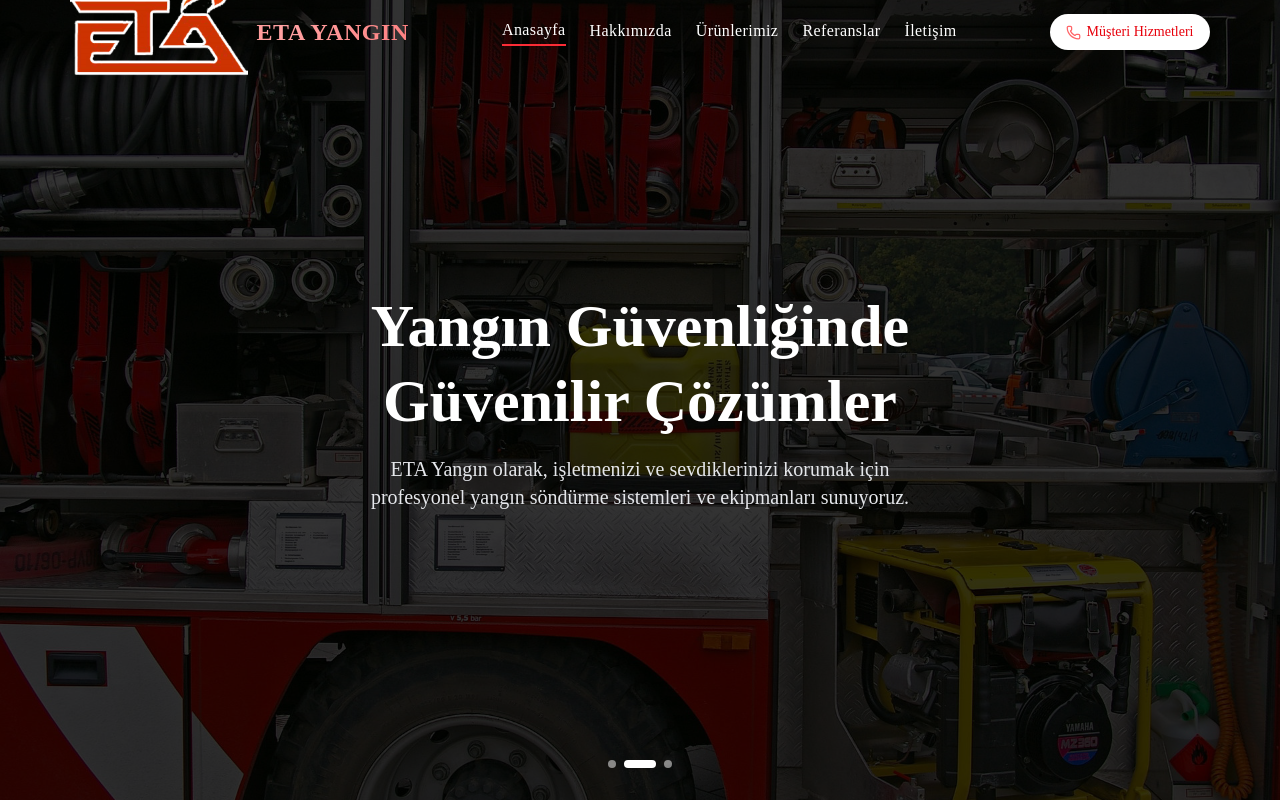
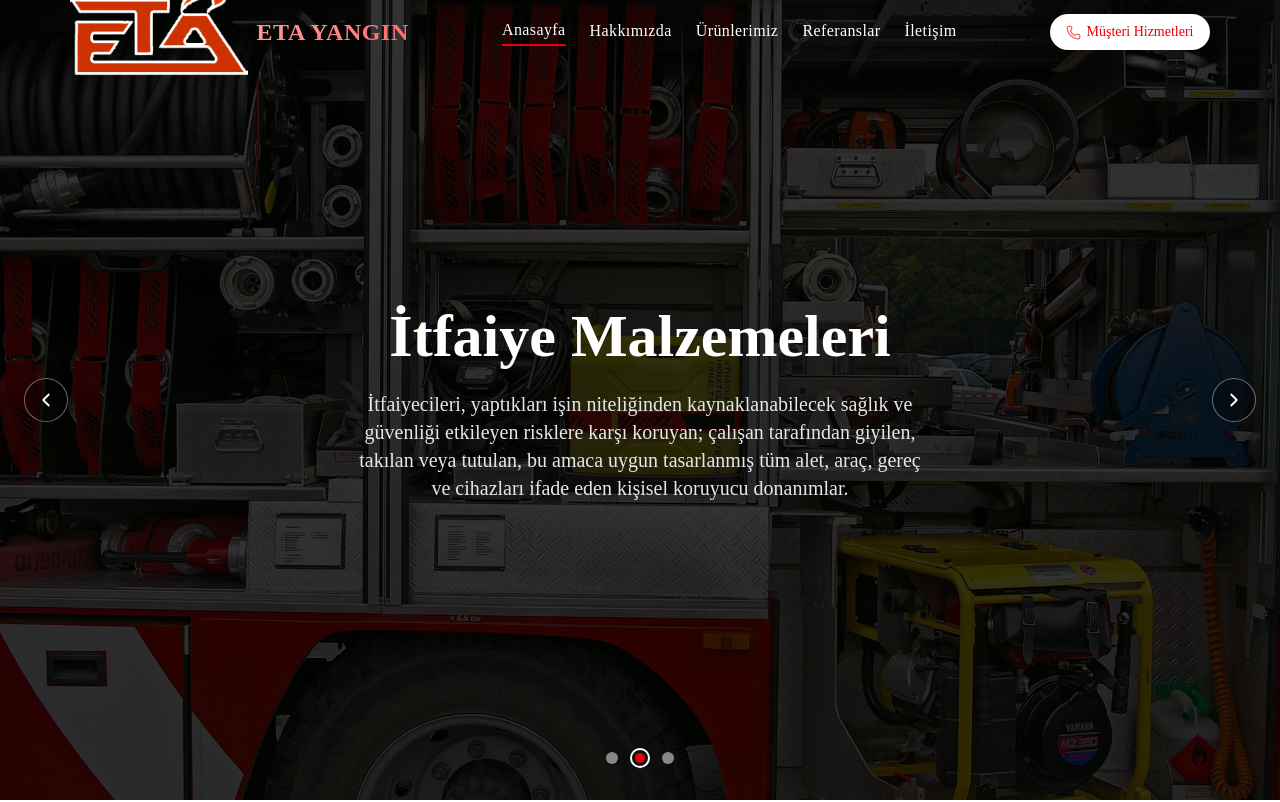
Before and after one commit to furkanarslan1/eta-yangin, a Next.js app: page / in a window 1280 px wide. Shown: the top 802 px of the page. Built offline with nearby package versions, Linux system fonts and the light colour scheme.

Commit message:
refactor:hero and header brand color

```diff
--- a/components/Header.tsx
+++ b/components/Header.tsx
@@ -8,21 +8,49 @@ import {
   SheetTrigger,
 } from "@/components/ui/sheet";
 import { navigations } from "@/lib/constants/navigation";
-import { Mail, MapPin, Menu, Phone } from "lucide-react";
+import { Menu, Phone } from "lucide-react";
 import Image from "next/image";
 import Link from "next/link";
 import { usePathname } from "next/navigation";
+import { useEffect, useState } from "react";
 
 export default function Header() {
   const pathname = usePathname();
+  const [scrolled, setScrolled] = useState(false);
+
+  useEffect(() => {
+    function onScroll() {
+      setScrolled(window.scrollY > 10);
+    }
+    window.addEventListener("scroll", onScroll, { passive: true });
+    return () => window.removeEventListener("scroll", onScroll);
+  }, []);
 
   return (
-    <div className="absolute top-0 left-0 z-20 flex w-full items-center justify-between md:justify-around px-6 h-16 text-white">
+    <div
+      className={`fixed top-0 left-0 z-20 flex w-full items-center justify-between md:justify-around px-6 h-16 text-white transition-colors duration-300 ${
+        scrolled ? "bg-red-700" : "bg-transparent"
+      }`}
+    >
       {/* BRAND */}
       <Link href="/" className="flex items-center gap-2">
-        <Image src="/logo.png" alt="eta-yangin-logo" width={90} height={90} style={{ width: "auto", height: "auto" }} priority loading="eager" />
+        <Image
+          src="/logo.png"
+          alt="eta-yangin-logo"
+          width={90}
+          height={90}
+          style={{ width: "auto", height: "auto" }}
+          priority
+          loading="eager"
+        />
 
-        <span className="text-xl md:text-2xl font-bold tracking-wide bg-linear-to-r from-red-400 via-red-300 to-red-400 bg-clip-text text-transparent animate-gradient">
+        <span
+          className={`text-xl md:text-2xl font-bold tracking-wide transition-colors duration-300 ${
+            scrolled
+              ? "text-white"
+              : "bg-linear-to-r from-red-400 via-red-300 to-red-400 bg-clip-text text-transparent animate-gradient"
+          }`}
+        >
           ETA YANGIN
         </span>
       </Link>
@@ -34,24 +62,32 @@ export default function Header() {
             key={nav.href}
             href={nav.href}
             className={`relative group text-white text-md font-medium tracking-wide pb-0.5 ${
-              pathname === nav.href ? "border-b-2 border-red-500" : ""
+              pathname === nav.href
+                ? `border-b-2 ${scrolled ? "border-white" : "border-red-600"}`
+                : ""
             }`}
           >
             {nav.name}
             {pathname !== nav.href && (
-              <span className="absolute left-1/2 bottom-0 h-0.5 w-0 bg-red-500 group-hover:w-full group-hover:left-0 transition-all duration-500" />
+              <span
+                className={`absolute left-1/2 bottom-0 h-0.5 w-0 group-hover:w-full group-hover:left-0 transition-all duration-500 ${scrolled ? "bg-white" : "bg-red-600"}`}
+              />
             )}
           </Link>
         ))}
       </div>
 
-      {/* Desktop: İletişim & Sosyal */}
-      <div className="hidden md:flex items-center gap-3 text-red-600 px-4 py-2 rounded-2xl bg-white ">
+      {/* Desktop: İletişim */}
+      <div
+        className={`hidden md:flex items-center gap-3 px-4 py-2 rounded-2xl transition-colors duration-300 ${
+          scrolled ? "bg-white text-red-600" : "bg-white text-red-600"
+        }`}
+      >
         <a
           href="tel:+905111111111"
           className="flex items-center gap-1.5 hover:text-red-900 transition-all duration-300 group"
         >
-          <Phone size={15} className="text-red-400 group-hover:text-red-900 " />
+          <Phone size={15} className="text-red-400 group-hover:text-red-900" />
           <span className="text-sm">Müşteri Hizmetleri</span>
         </a>
       </div>
--- a/components/Hero.tsx
+++ b/components/Hero.tsx
@@ -1,31 +1,72 @@
 "use client";
 
+import { ChevronLeft, ChevronRight } from "lucide-react";
 import Image from "next/image";
-import { useEffect, useState } from "react";
-import { heroContent, heroSlides } from "@/lib/constants/hero";
+import { useCallback, useEffect, useRef, useState } from "react";
+import { heroSlides } from "@/lib/constants/hero";
 
 export default function Hero() {
   const [current, setCurrent] = useState(0);
+  const touchStartX = useRef<number | null>(null);
+  const timerRef = useRef<ReturnType<typeof setInterval> | null>(null);
+
+  const startTimer = useCallback(() => {
+    if (timerRef.current) clearInterval(timerRef.current);
+    timerRef.current = setInterval(() => {
+      setCurrent((prev) => (prev + 1) % heroSlides.length);
+    }, 4000);
+  }, []);
 
   useEffect(() => {
-    const timer = setInterval(() => {
-      setCurrent((prev) => (prev + 1) % heroSlides.length);
-    }, 4000);
-    return () => clearInterval(timer);
-  }, []);
+    startTimer();
+    return () => {
+      if (timerRef.current) clearInterval(timerRef.current);
+    };
+  }, [startTimer]);
+
+  function goTo(index: number) {
+    setCurrent(index);
+    startTimer();
+  }
+
+  function goPrev() {
+    goTo((current - 1 + heroSlides.length) % heroSlides.length);
+  }
+
+  function goNext() {
+    goTo((current + 1) % heroSlides.length);
+  }
+
+  function handleTouchStart(e: React.TouchEvent) {
+    touchStartX.current = e.touches[0].clientX;
+  }
+
+  function handleTouchEnd(e: React.TouchEvent) {
+    if (touchStartX.current === null) return;
+    const diff = touchStartX.current - e.changedTouches[0].clientX;
+    if (Math.abs(diff) < 50) return;
+    diff > 0 ? goNext() : goPrev();
+    touchStartX.current = null;
+  }
+
+  const slide = heroSlides[current];
 
   return (
-    <section className="relative h-screen w-full overflow-hidden">
-      {heroSlides.map((slide, index) => (
+    <section
+      className="relative h-screen w-full overflow-hidden"
+      onTouchStart={handleTouchStart}
+      onTouchEnd={handleTouchEnd}
+    >
+      {heroSlides.map((s, index) => (
         <div
-          key={slide.image}
+          key={s.image}
           className={`absolute inset-0 transition-opacity duration-1000 ${
             index === current ? "opacity-100" : "opacity-0"
           }`}
         >
           <Image
-            src={slide.image}
-            alt={slide.alt}
+            src={s.image}
+            alt={s.alt}
             fill
             sizes="100vw"
             className="object-cover"
@@ -39,24 +80,47 @@ export default function Hero() {
 
       {/* İçerik */}
       <div className="relative z-10 flex h-full flex-col items-center justify-center px-4 text-center text-white">
-        <h1 className="mb-4 max-w-3xl text-4xl font-bold leading-tight md:text-6xl">
-          {heroContent.title}
+        <h1 className="mb-4 max-w-3xl text-4xl font-bold leading-tight transition-all duration-700 md:text-6xl">
+          {slide.title}
         </h1>
-        <p className="max-w-xl text-lg text-gray-200 md:text-xl">
-          {heroContent.description}
+        <p className="max-w-xl text-lg text-gray-200 transition-all duration-700 md:text-xl">
+          {slide.description}
         </p>
       </div>
 
+      {/* Sol / Sağ oklar — sadece desktop */}
+      <button
+        onClick={goPrev}
+        className="absolute left-6 top-1/2 z-10 hidden -translate-y-1/2 md:flex items-center justify-center w-11 h-11 rounded-full border border-white/40 bg-black/30 text-white hover:bg-red-700 hover:border-red-700 transition-all duration-300"
+        aria-label="Önceki slide"
+      >
+        <ChevronLeft size={22} />
+      </button>
+      <button
+        onClick={goNext}
+        className="absolute right-6 top-1/2 z-10 hidden -translate-y-1/2 md:flex items-center justify-center w-11 h-11 rounded-full border border-white/40 bg-black/30 text-white hover:bg-red-700 hover:border-red-700 transition-all duration-300"
+        aria-label="Sonraki slide"
+      >
+        <ChevronRight size={22} />
+      </button>
+
       {/* Slide göstergeleri */}
-      <div className="absolute bottom-8 left-1/2 z-10 flex -translate-x-1/2 gap-2">
+      <div className="absolute bottom-8 left-1/2 z-10 flex -translate-x-1/2 items-center gap-3">
         {heroSlides.map((_, index) => (
           <button
             key={index}
-            onClick={() => setCurrent(index)}
-            className={`h-2 rounded-full transition-all ${
-              index === current ? "w-8 bg-white" : "w-2 bg-white/50"
-            }`}
-          />
+            onClick={() => goTo(index)}
+            className="flex items-center justify-center"
+            aria-label={`Slide ${index + 1}`}
+          >
+            {index === current ? (
+              <span className="flex h-5 w-5 items-center justify-center rounded-full border-2 border-white">
+                <span className="h-2.5 w-2.5 rounded-full bg-red-600" />
+              </span>
+            ) : (
+              <span className="h-3 w-3 rounded-full bg-white/50 transition-all" />
+            )}
+          </button>
         ))}
       </div>
     </section>
--- a/lib/constants/hero.ts
+++ b/lib/constants/hero.ts
@@ -2,19 +2,22 @@ export const heroSlides = [
   {
     image: "/gaz.jpg",
     alt: "Gaz Söndürme Sistemleri",
+    title: "Gazlı Yangın Söndürme",
+    description:
+      "HFC 227EA (FM200) söndürme sistemi, Holon gazının yasaklanmasından sonra alternatif gaz olarak piyasaya sürülmüş ve en çok kullanılan alternatif gaz olmuştur. FM200 söndürme sistemi günümüzde en yaygın kullanılan gazlı yangın söndürme sistemidir.",
   },
   {
     image: "/itfaiye.jpg",
-    alt: "İtfaiye Ekipmanları",
+    alt: "İtfaiye Malzemeleri",
+    title: "İtfaiye Malzemeleri",
+    description:
+      "İtfaiyecileri, yaptıkları işin niteliğinden kaynaklanabilecek sağlık ve güvenliği etkileyen risklere karşı koruyan; çalışan tarafından giyilen, takılan veya tutulan, bu amaca uygun tasarlanmış tüm alet, araç, gereç ve cihazları ifade eden kişisel koruyucu donanımlar.",
   },
   {
     image: "/davlumbaz.jpg",
-    alt: "Davlumbaz Yangın Söndürme",
+    alt: "Davlumbaz Söndürme Sistemleri",
+    title: "Davlumbaz Söndürme Sistemleri",
+    description:
+      "Küçük bir mutfak yangını alışveriş merkezi, otel gibi binaların tümüne zarar vererek milyonlarca lira maddi kayba sebep olabilir. Davlumbaz söndürme sistemleri, mutfak davlumbaz yangınlarının söndürülmesinde en etkili ve ekonomik çözümdür.",
   },
 ];
-
-export const heroContent = {
-  title: "Yangın Güvenliğinde Güvenilir Çözümler",
-  description:
-    "ETA Yangın olarak, işletmenizi ve sevdiklerinizi korumak için profesyonel yangın söndürme sistemleri ve ekipmanları sunuyoruz.",
-};
```
